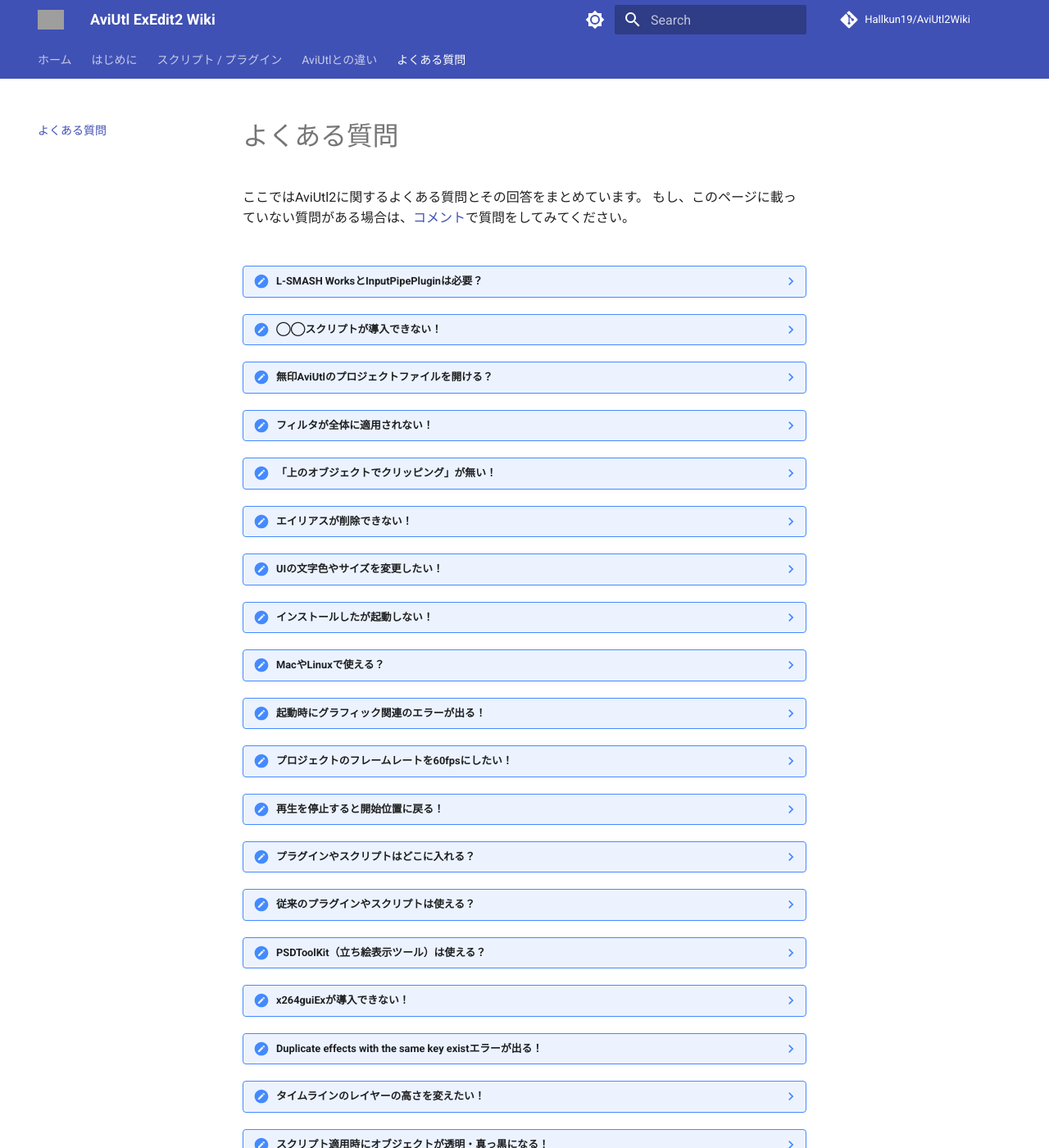
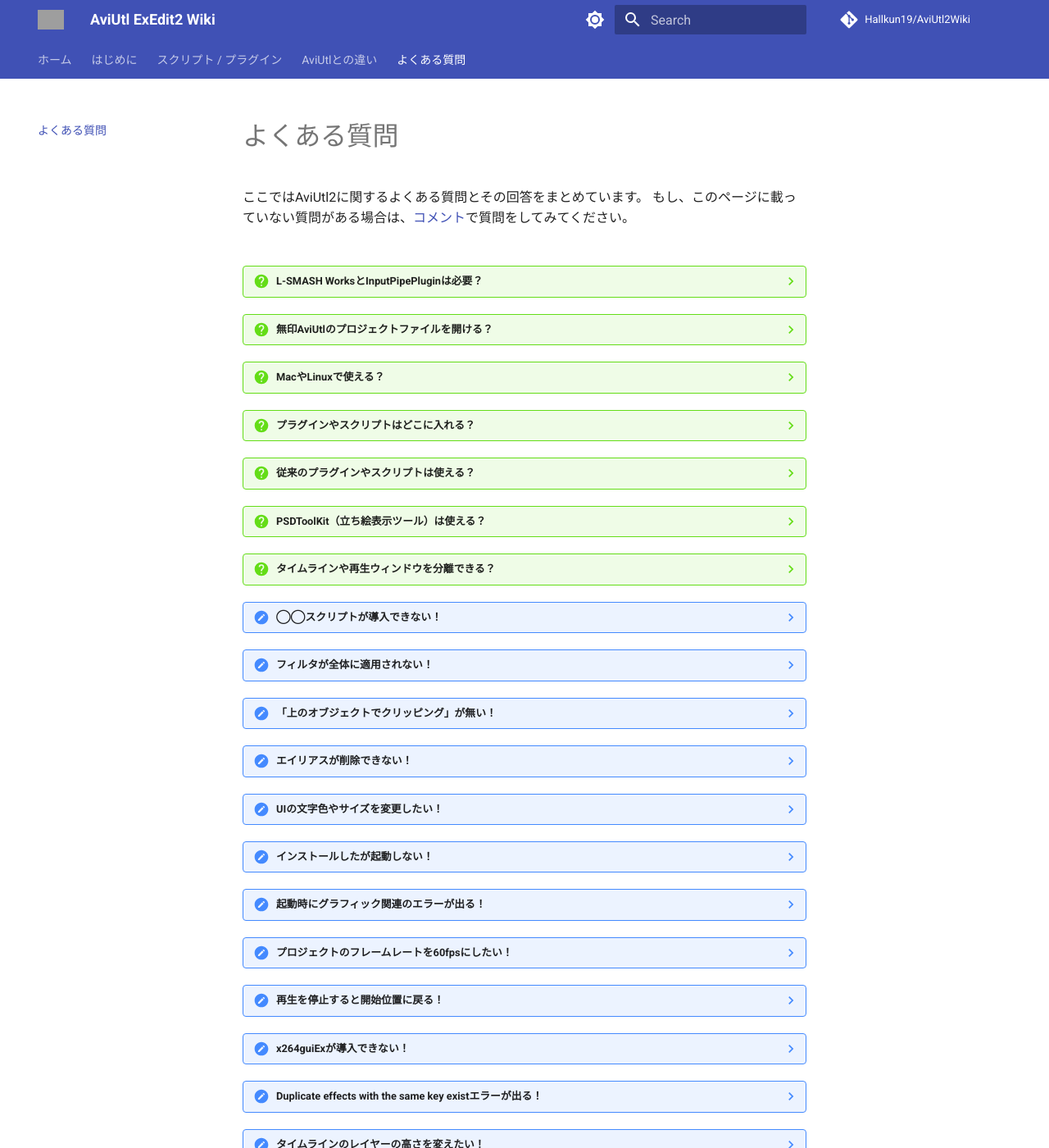
Before and after one commit to Laclale/AviUtl2Wiki, an MkDocs documentation site: the page built from docs/faq.md, in a window 1280 px wide and 1400 px high. Shown: the whole window at 82% size. Built offline with MkDocs 1.6.1 and Material for MkDocs 9.7.7, drawn with Linux system fonts in a browser that asks for light colours; comment, search, counter and statistics services are not loaded; some of the changed lines change nothing that is shown; some of the changed text lies outside the part shown; grey boxes are pictures that could not be loaded.

Commit message:
Update faq.md: 質問とトラブルを分離
質問文の type qualifiers を note から questions に変更し、上に移動させた

```diff
--- a/docs/faq.md
+++ b/docs/faq.md
@@ -7,14 +7,29 @@
 ここではAviUtl2に関するよくある質問とその回答をまとめています。
 もし、このページに載っていない質問がある場合は、[コメント](#__comments)で質問をしてみてください。<br><br>
 
-??? Note "L-SMASH WorksとInputPipePluginは必要？"
+??? question "L-SMASH WorksとInputPipePluginは必要？"
     いいえ、必要ありません。AviUtl2では、デフォルトからL-SMASH WorksとInputPipePluginと同等の機能が組み込まれています。
+
+??? question "無印AviUtlのプロジェクトファイルを開ける？"
+    無印AviUtlのプロジェクトファイルは、AviUtl2では基本開くことができません。シーンとして読み込めはしますが、表示が崩れます。
+
+??? question "MacやLinuxで使える？"
+    公式にはWindows 10/11のみ対応です。Wine等の互換レイヤーでも動作しない場合が多いです。
+
+??? question "プラグインやスクリプトはどこに入れる？"
+    `C:\ProgramData\aviutl2`内のPluginまたはScriptフォルダに格納します。Program Files内ではありません。ProgramDataは隠しフォルダなので表示設定に注意してください。
+
+??? question "従来のプラグインやスクリプトは使える？"
+    AviUtl2は64bitアプリのため、32bit用の従来プラグイン・スクリプトは多くが非対応です。対応版の公開を待つ必要があります。一部スクリプトはUTF-8で保存し直すと動作する場合もあります。
+
+??? question "PSDToolKit（立ち絵表示ツール）は使える？"
+    現状未対応です。今後の更新をお待ちください。
+
+??? question "タイムラインや再生ウィンドウを分離できる？"
+    AviUtl2ではウィンドウの分離配置はできません。
 
 ??? Note "◯◯スクリプトが導入できない！"
     ほとんどのdllファイルはAviUtl2で非対応であり、開発用のファイル等もまだ公開されていません。ですので、気長に待ちましょう。
-
-??? Note "無印AviUtlのプロジェクトファイルを開ける？"
-    無印AviUtlのプロジェクトファイルは、AviUtl2では基本開くことができません。シーンとして読み込めはしますが、表示が崩れます。
 
 ??? Note "フィルタが全体に適用されない！"
     仕様の変更がありました。全体に適用したい場合はフレームバッファを使用しましょう。
@@ -32,9 +47,6 @@
     Windows DefenderなどのセキュリティソフトがAviUtl2のファイル（pipe32aui.exeなど）を誤検知し、隔離・削除している場合があります。セキュリティソフトの履歴を確認し、該当ファイルを許可または復元してください。
     参考: [Xの投稿](https://x.com/yuduki_yu_jp/status/1942466658255397217)
 
-??? Note "MacやLinuxで使える？"
-    公式にはWindows 10/11のみ対応です。Wine等の互換レイヤーでも動作しない場合が多いです。
-
 ??? Note "起動時にグラフィック関連のエラーが出る！"
     グラフィックボードやドライバとの相性が原因の場合があります。ドライバを最新版に更新、または安定していたバージョンに戻すなどをお試しください。
 
@@ -43,15 +55,6 @@
 
 ??? Note "再生を停止すると開始位置に戻る！"
     再生ボタンを右クリックし、「再生後に停止位置を移動しない」等の項目を選択してください。
-
-??? Note "プラグインやスクリプトはどこに入れる？"
-    `C:\ProgramData\aviutl2`内のPluginまたはScriptフォルダに格納します。Program Files内ではありません。ProgramDataは隠しフォルダなので表示設定に注意してください。
-
-??? Note "従来のプラグインやスクリプトは使える？"
-    AviUtl2は64bitアプリのため、32bit用の従来プラグイン・スクリプトは多くが非対応です。対応版の公開を待つ必要があります。一部スクリプトはUTF-8で保存し直すと動作する場合もあります。
-
-??? Note "PSDToolKit（立ち絵表示ツール）は使える？"
-    現状未対応です。今後の更新をお待ちください。
 
 ??? Note "x264guiExが導入できない！"
     exe_filesフォルダはaviutl2.exeと同じ場所にコピーし、pluginsフォルダの中身は`C:\ProgramData\aviutl2\Plugin`にコピーしてください。
@@ -69,9 +72,6 @@
 ??? Note "Microsoft Edgeでインストーラーがダウンロードできない！"
     Edgeのセキュリティ機能でブロックされる場合、ダウンロードリストから「…」→「保存」→「詳細表示」→「保持する」でダウンロードできます。
 
-??? Note "タイムラインや再生ウィンドウを分離できる？"
-    AviUtl2ではウィンドウの分離配置はできません。
-
 ??? Note "UIの表示がぼやける！"
     Windowsのディスプレイ設定でスケーリングが100%以外だとぼやける場合があります。100%に戻すか、aviutl2.exeのプロパティ→互換性→高DPI設定の変更で調整してください。
 
```
